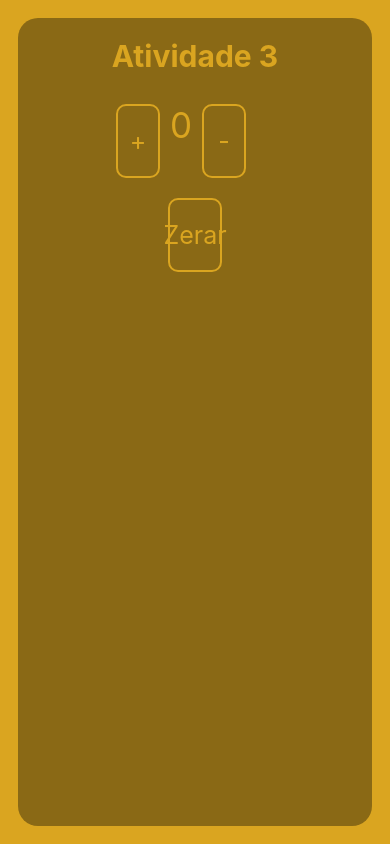
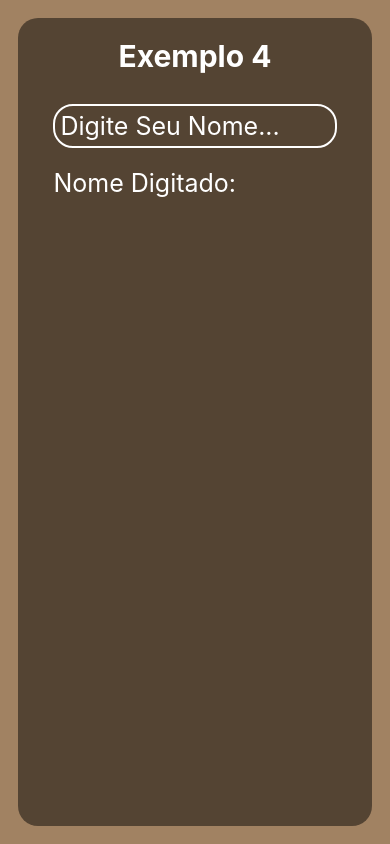
Before and after one commit to ThiagoGSampaio/aula_expo_0, a React Native app: screen / in a window 390 px wide. Built offline with nearby package versions, Linux system fonts and the light colour scheme.

Commit message:
Aula 21-06

```diff
--- a/App.js
+++ b/App.js
@@ -4,6 +4,7 @@
 import Exemplo_0 from './componets/exemplo_1';
 import Exemplo2 from './componets/exemplo_2';
 import Exemplo_3 from './componets/exemplo_3';
+import Exemplo_4 from './componets/exemplo_4';
 
 import Atividade_1 from './componets/atividade_1';
 import Atividade_2 from './componets/atividade_2';
@@ -13,7 +14,7 @@
 export default function App() {
   return (
     <View style={styles.container}>
-      <Atividade_3/>
+      <Exemplo_4/>
       <StatusBar style="auto" />
     </View>
   );
@@ -22,7 +23,7 @@
 const styles = StyleSheet.create({
   container: {
     flex: 1,
-    backgroundColor: '#daa520',
+    backgroundColor: '#a18262',
     alignItems: 'center',
     justifyContent: 'center',
     padding: 18,
--- /dev/null
+++ b/componets/exemplo_4/index.js
@@ -0,0 +1,16 @@
+import { View, Text, TextInput } from "react-native";
+import styles from './styles';
+
+export default function Exemplo_4 () {
+    return(
+        <View style={styles.container}>
+            <Text style={styles.titulo}>Exemplo 4</Text>
+
+            <TextInput
+            placeholder="Digite Seu Nome..."
+            style={styles.input}
+            />
+            <Text style={styles.texto}>Nome Digitado:</Text>
+        </View>
+    )
+}
--- /dev/null
+++ b/componets/exemplo_4/styles.js
@@ -0,0 +1,40 @@
+import { StyleSheet } from "react-native";
+
+const styles = StyleSheet.create({
+    container:{
+        flex: 1,
+        backgroundColor: '#544433',
+        borderRadius:20,
+        width: '100%',
+        alignItems: 'center',
+    },
+
+    titulo:{
+        fontSize: 30,
+        fontWeight: 'bold',
+        marginVertical: 20,
+        color: 'white',
+
+    },
+
+    input:{
+        fontSize: 25,
+        width: '80%',
+        color:'white',
+        marginVertical: 10,
+        borderWidth: 2,
+        borderColor: 'white',
+        padding: 5,
+        borderRadius: 20,
+    },
+
+    texto:{
+        fontSize: 25,
+        color: 'white',
+        width: '80%',
+        marginVertical: 10,
+    },
+
+});
+
+export default styles;
```
